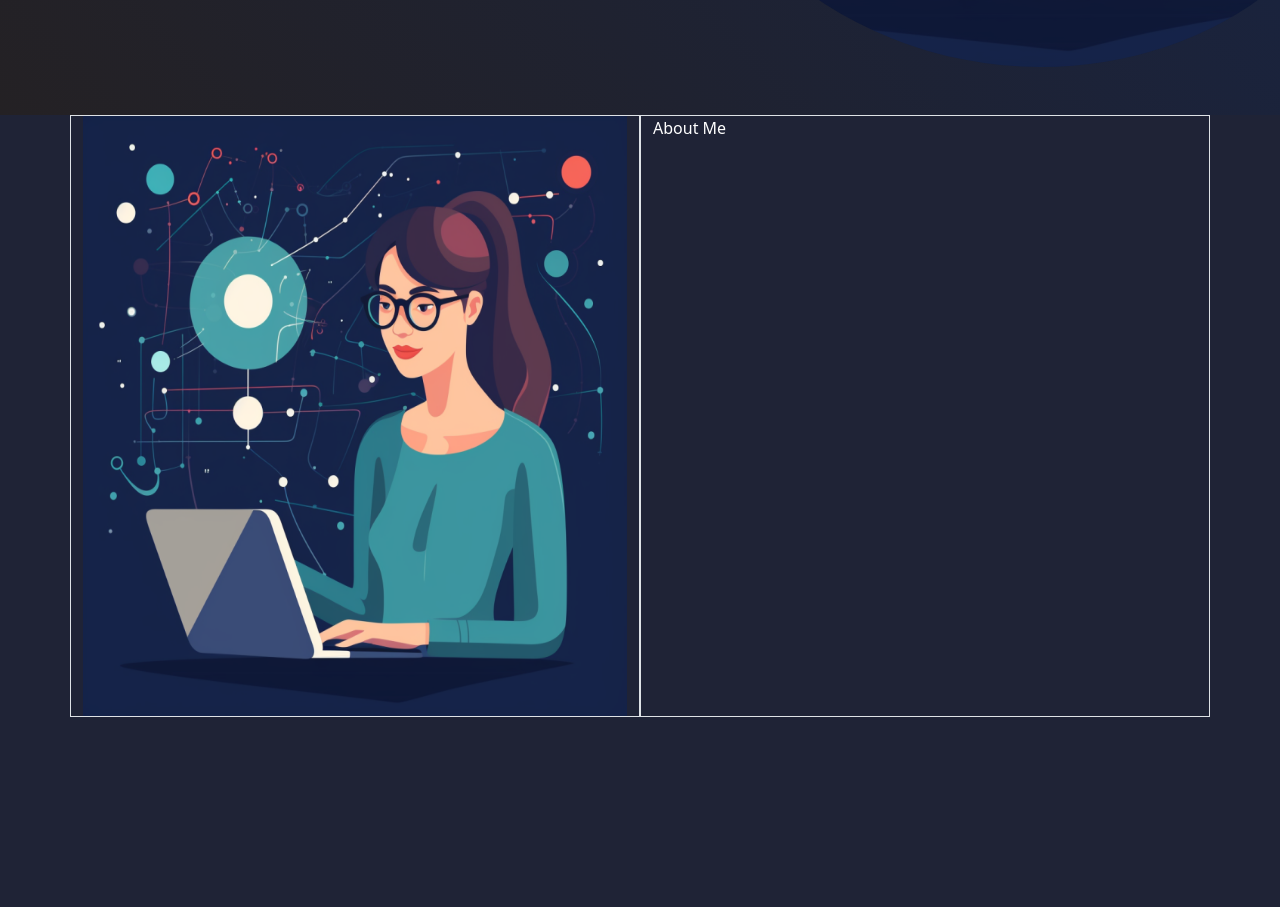
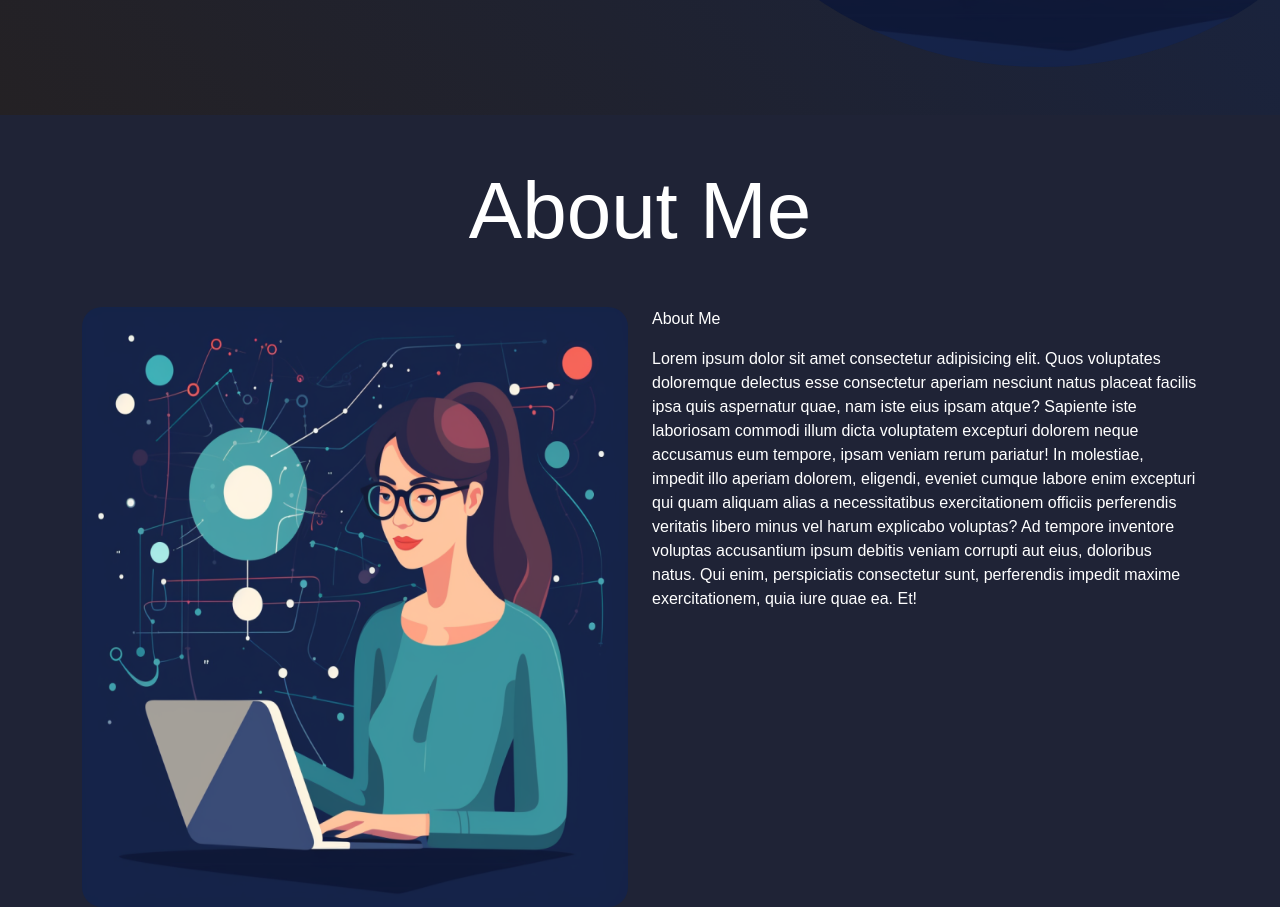
Before and after one commit to charmeepaneliya/Portfolio, a plain HTML site: page index.html in a window 1280 px wide. Shown: the part 769-1676 px from the top of the page. Before the commit the page ends 1486 px from the top, so only its background shows below. Drawn offline with nearby package versions, Linux system fonts and the light colour scheme.

Commit message:
Add files via upload

```diff
--- a/index.html
+++ b/index.html
@@ -9,9 +9,12 @@
         integrity="sha384-sRIl4kxILFvY47J16cr9ZwB07vP4J8+LH7qKQnuqkuIAvNWLzeN8tE5YBujZqJLB" crossorigin="anonymous">
     <link rel="stylesheet" href="style.css">
     <link rel="stylesheet" href="https://cdnjs.cloudflare.com/ajax/libs/animate.css/4.1.1/animate.min.css" />
+    <link rel="preconnect" href="https://fonts.googleapis.com">
+<link rel="preconnect" href="https://fonts.gstatic.com" crossorigin>
+<link href="https://fonts.googleapis.com/css2?family=Geologica:wght@100..900&display=swap" rel="stylesheet">
 </head>
 
-<body>
+<body class="fixed">
     <header class="fixed top">
         <nav class="navbar  navbar-expand-lg bg-transperent">
             <div class="container">
@@ -87,12 +90,14 @@
 
         <section id="about">
             <div class="container">
+                <p class="display-1 text-white text-center my-5">About Me</p>
                <div class="row">
-                <div class="col-6 border">
+                <div class="col-6 ">
                     <img class="about-img" src="img/home-img.png" alt="">
                 </div>
-                <div class="col-6 border">
+                <div class="col-6 ">
                     <p class="text-white">About Me</p>
+                    <p class="text-white">Lorem ipsum dolor sit amet consectetur adipisicing elit. Quos voluptates doloremque delectus esse consectetur aperiam nesciunt natus placeat facilis ipsa quis aspernatur quae, nam iste eius ipsam atque? Sapiente iste laboriosam commodi illum dicta voluptatem excepturi dolorem neque accusamus eum tempore, ipsam veniam rerum pariatur! In molestiae, impedit illo aperiam dolorem, eligendi, eveniet cumque labore enim excepturi qui quam aliquam alias a necessitatibus exercitationem officiis perferendis veritatis libero minus vel harum explicabo voluptas? Ad tempore inventore voluptas accusantium ipsum debitis veniam corrupti aut eius, doloribus natus. Qui enim, perspiciatis consectetur sunt, perferendis impedit maxime exercitationem, quia iure quae ea. Et!</p>
                 </div>
                </div>
             </div>
--- a/style.css
+++ b/style.css
@@ -2,6 +2,8 @@
     margin: 0;
     padding: 0;
     box-sizing: border-box;
+     /* font-family: "Geologica", sans-serif; */
+     font-family: "Average Sans", sans-serif;
 }
 
 
@@ -66,5 +68,7 @@ background: linear-gradient(90deg, #e0c3fc, #8ec5fc);
 .about-img{
     height: 600px;
     width: 100%;
+    border-radius: 20px;
+    box-shadow: ;
 
 }
```
